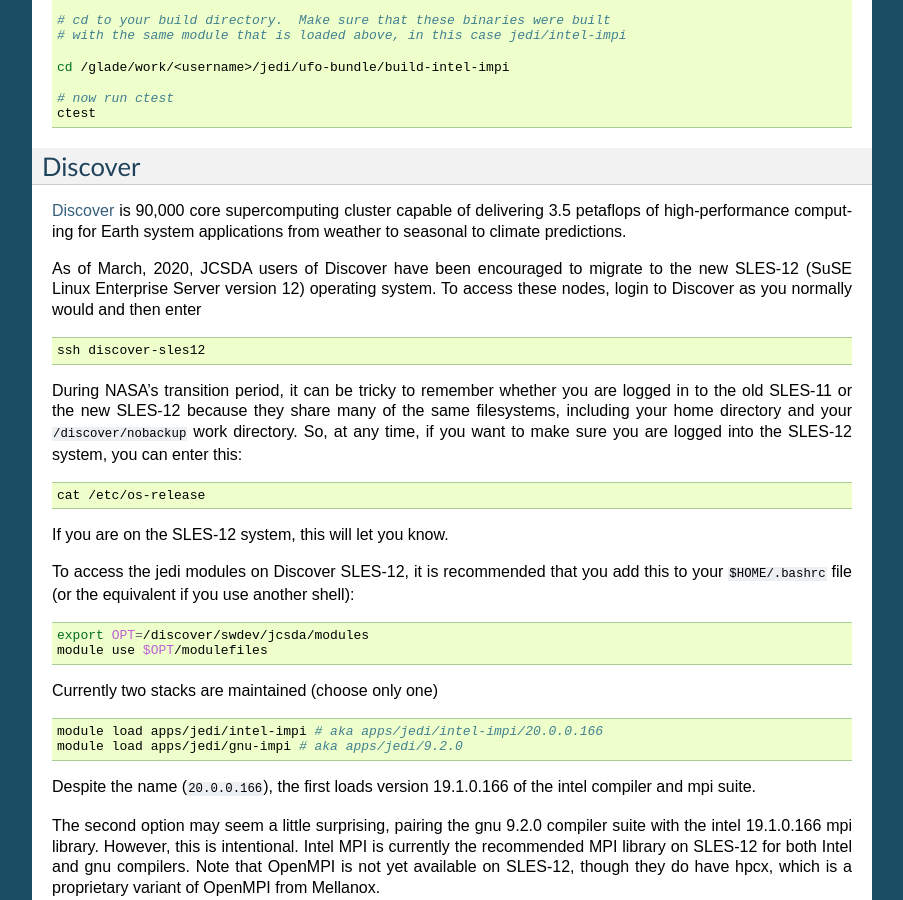
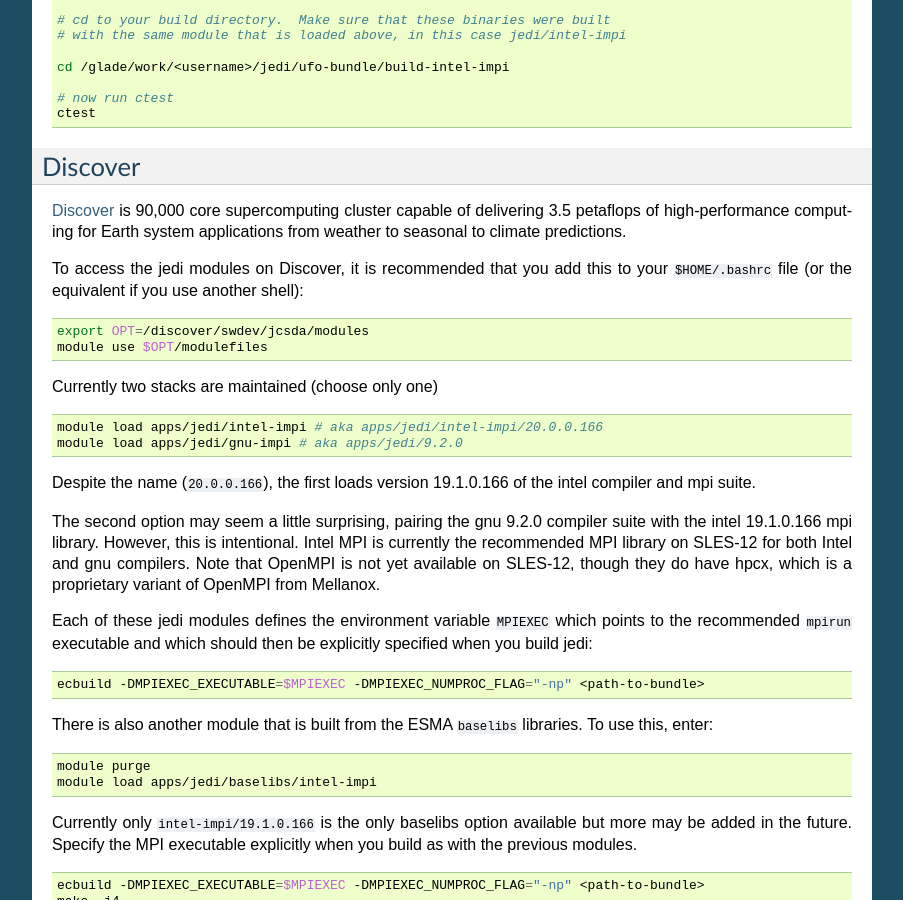
Before and after one commit to JCSDA/jedi-docs, a Sphinx documentation site: the page built from docs/developer/jedi_environment/modules.rst, in a window 1280 px wide and 900 px high, scrolled down 3754 px. Shown: the whole window, without its empty margins (198-1101 px from the left). Built offline with Sphinx 7.4.7, drawn with Linux system fonts in a browser that asks for light colours.

Commit message:
Remove reference to SLES-12 in Discover modules

```diff
--- a/docs/developer/jedi_environment/modules.rst
+++ b/docs/developer/jedi_environment/modules.rst
@@ -221,21 +221,7 @@
 
 `Discover <https://www.nccs.nasa.gov/systems/discover>`_ is 90,000 core supercomputing cluster capable of delivering 3.5 petaflops of high-performance computing for Earth system applications from weather to seasonal to climate predictions.
 
-As of March, 2020, JCSDA users of Discover have been encouraged to migrate to the new SLES-12 (SuSE Linux Enterprise Server version 12) operating system.  To access these nodes, login to Discover as you normally would and then enter
-
-.. code :: bash
-
-   ssh discover-sles12
-
-During NASA's transition period, it can be tricky to remember whether you are logged in to the old SLES-11 or the new SLES-12 because they share many of the same filesystems, including your home directory and your ``/discover/nobackup`` work directory.  So, at any time, if you want to make sure you are logged into the SLES-12 system, you can enter this:
-
-.. code :: bash
-
-   cat /etc/os-release
-
-If you are on the SLES-12 system, this will let you know.
-
-To access the jedi modules on Discover SLES-12, it is recommended that you add this to your ``$HOME/.bashrc`` file (or the equivalent if you use another shell):
+To access the jedi modules on Discover, it is recommended that you add this to your ``$HOME/.bashrc`` file (or the equivalent if you use another shell):
 
 .. code :: bash
 
```
